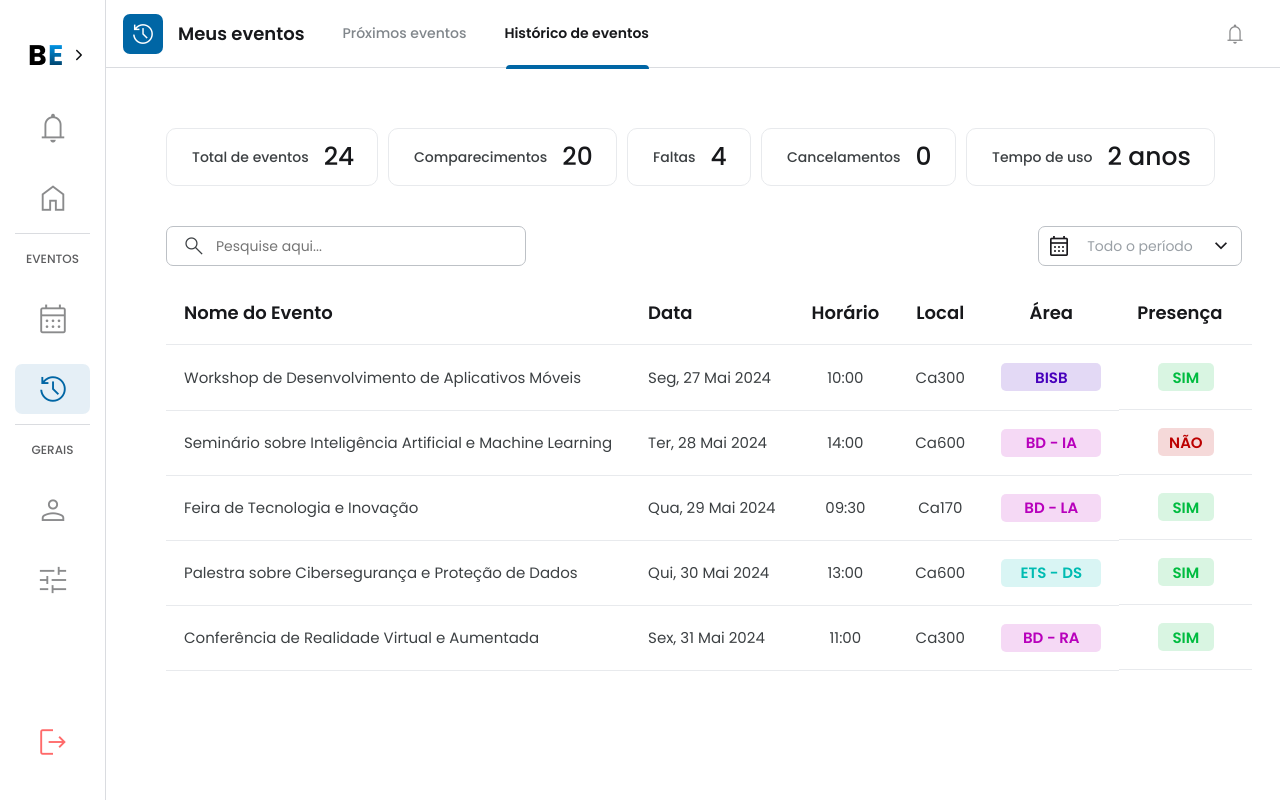
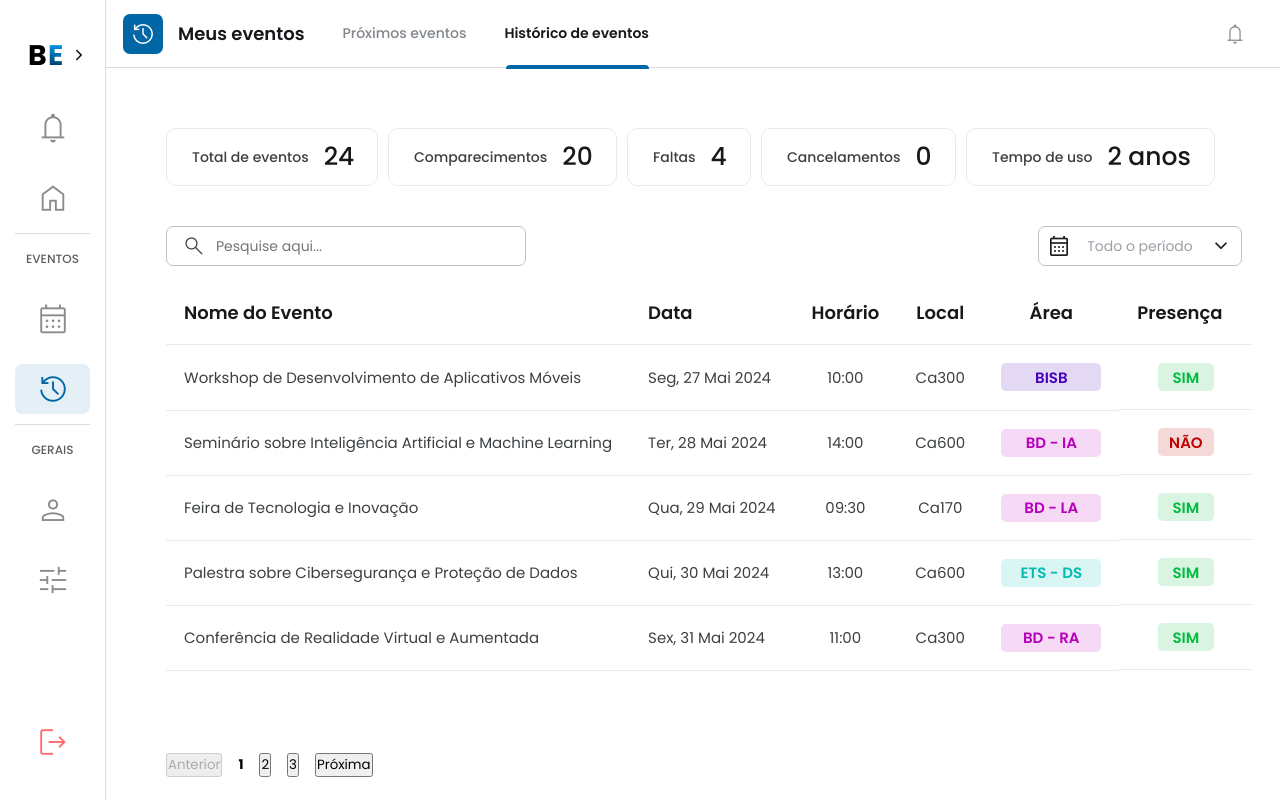
Before and after one commit to EsyProject/EsyFrontend, a React (Vite) app: page /Historic in a window 1280 px wide. Built offline with nearby package versions, Linux system fonts and the light colour scheme.

Commit message:
feat: create a new component for pagination

```diff
--- /dev/null
+++ b/src/components/Pagination/Pagination.css
@@ -0,0 +1,18 @@
+.pagination {
+  display: flex;
+  list-style: none;
+}
+
+.pagination li + li {
+  margin-left: 1rem;
+}
+
+.pagination__item--active {
+  background: none;
+  font-weight: bold;
+  border: none;
+}
+
+.pagination__item--active:focus {
+  outline: none;
+}
--- /dev/null
+++ b/src/components/Pagination/Pagination.jsx
@@ -0,0 +1,65 @@
+import PropTypes from "prop-types";
+import "./Pagination.css";
+
+const Pagination = ({ limit, total, offset, setOffset }) => {
+  const MAX_ITEMS = 9; // Maximum items displayed in pagination
+  const MAX_LEFT = (MAX_ITEMS - 1) / 2; // Maximum items to the left of the current item
+
+  // Calculation of the current page
+  const current = offset ? offset / limit + 1 : 1;
+
+  // Calculation of the total number of pages
+  const pages = Math.ceil(total / limit);
+
+  // Calculation of the index of the first item to be displayed in the page
+  const maxFirst = Math.max(pages - (MAX_ITEMS - 1), 1);
+  const first = Math.min(Math.max(current - MAX_LEFT, 1), maxFirst);
+
+  // Function to handle page change
+  const onPageChange = (page) => {
+    setOffset((page - 1) * limit);
+  };
+
+  return (
+    <ul className="pagination">
+      <li>
+        <button
+          onClick={() => onPageChange(current - 1)}
+          disabled={current === 1}
+        >
+          Anterior
+        </button>
+      </li>
+      {Array.from(
+        { length: Math.min(MAX_ITEMS, pages) },
+        (_, index) => index + first
+      ).map((page) => (
+        <li key={page}>
+          <button
+            onClick={() => onPageChange(page)}
+            className={page === current ? "pagination__item--active" : ""}
+          >
+            {page}
+          </button>
+        </li>
+      ))}
+      <li>
+        <button
+          onClick={() => onPageChange(current + 1)}
+          disabled={current === pages}
+        >
+          Próxima
+        </button>
+      </li>
+    </ul>
+  );
+};
+
+Pagination.propTypes = {
+  limit: PropTypes.number.isRequired,
+  total: PropTypes.number.isRequired,
+  offset: PropTypes.number.isRequired,
+  setOffset: PropTypes.func.isRequired,
+};
+
+export default Pagination;
--- a/src/components/Searchbar/data/index.jsx
+++ b/src/components/Searchbar/data/index.jsx
@@ -39,13 +39,13 @@ const eventsList = [
     area: "BD - RA",
     presence: "SIM"
   },
-    /*
+
   {
     name: "Hackathon de Inteligência Artificial",
     date: "Seg, 03 Jun 2024",
     time: "08:00",
     local: "Centro de Inovação",
-    area: "TI",
+    area: "BISB",
     presence: "SIM"
   },
   {
@@ -53,7 +53,7 @@ const eventsList = [
     date: "Ter, 04 Jun 2024",
     time: "10:30",
     local: "Sala de Treinamento",
-    area: "Design",
+    area: "ETS - DS",
     presence: "SIM"
   },
   {
@@ -61,7 +61,7 @@ const eventsList = [
     date: "Qua, 05 Jun 2024",
     time: "09:00",
     local: "Salão Nobre",
-    area: "Big date",
+    area: "BD - LA",
     presence: "SIM"
   },
   {
@@ -69,7 +69,7 @@ const eventsList = [
     date: "Qui, 06 Jun 2024",
     time: "15:00",
     local: "Sala 103",
-    area: "Programação",
+    area: "ETS - DS",
     presence: "NÃO"
   },
   {
@@ -77,9 +77,90 @@ const eventsList = [
     date: "Sex, 07 Jun 2024",
     time: "12:30",
     local: "Auditório Central",
-    area: "Segurança da Informação",
+    area: "BISB",
     presence: "SIM"
-  } */
+  },
+  {
+    name: "Workshop de Desenvolvimento de Aplicativos Móveis",
+    date: "Seg, 27 Mai 2024",
+    time: "10:00",
+    local: "Ca300",
+    area: "BISB",
+    presence: "SIM"
+  },
+  {
+    name: "Seminário sobre Inteligência Artificial e Machine Learning",
+    date: "Ter, 28 Mai 2024",
+    time: "14:00",
+    local: "Ca600",
+    area: "BD - IA",
+    presence: "NÃO"
+  },
+  {
+    name: "Feira de Tecnologia e Inovação",
+    date: "Qua, 29 Mai 2024",
+    time: "09:30",
+    local: "Ca170",
+    area: "BD - LA",
+    presence: "SIM"
+  },
+  {
+    name: "Palestra sobre Cibersegurança e Proteção de Dados",
+    date: "Qui, 30 Mai 2024",
+    time: "13:00",
+    local: "Ca600",
+    area: "ETS - DS",
+    presence: "SIM"
+  },
+  {
+    name: "Conferência de Realidade Virtual e Aumentada",
+    date: "Sex, 31 Mai 2024",
+    time: "11:00",
+    local: "Ca300",
+    area: "BD - RA",
+    presence: "SIM"
+  },
+/*
+  {
+    name: "Hackathon de Inteligência Artificial",
+    date: "Seg, 03 Jun 2024",
+    time: "08:00",
+    local: "Centro de Inovação",
+    area: "BISB",
+    presence: "SIM"
+  },
+  {
+    name: "Workshop de UX Design",
+    date: "Ter, 04 Jun 2024",
+    time: "10:30",
+    local: "Sala de Treinamento",
+    area: "ETS - DS",
+    presence: "SIM"
+  },
+  {
+    name: "Congresso de Big date",
+    date: "Qua, 05 Jun 2024",
+    time: "09:00",
+    local: "Salão Nobre",
+    area: "BD - LA",
+    presence: "SIM"
+  },
+  {
+    name: "Curso de Python para Iniciantes",
+    date: "Qui, 06 Jun 2024",
+    time: "15:00",
+    local: "Sala 103",
+    area: "ETS - DS",
+    presence: "NÃO"
+  },
+  {
+    name: "Conferência de Cibersegurança",
+    date: "Sex, 07 Jun 2024",
+    time: "12:30",
+    local: "Auditório Central",
+    area: "BISB",
+    presence: "SIM"
+  }  */
 ];
 
 export default eventsList;
--- a/src/pages/Historic/Historic.jsx
+++ b/src/pages/Historic/Historic.jsx
@@ -1,10 +1,11 @@
-import { useState } from "react";
+import { useState, useEffect } from "react";
 import {
   Sidebar,
   Navbar,
   Searchbar,
   MSelect,
   EventTable,
+  Pagination,
 } from "../../pages/index";
 import eventsList from "../../components/Searchbar/data";
 import "./Historic.css";
@@ -13,6 +14,8 @@ const Historic = () => {
   const [sidebarOpen, setSidebarOpen] = useState(false);
   const [selectedOption, setSelectedOption] = useState(null);
   const [searchValue, setSearchValue] = useState("");
+  const [offset, setOffset] = useState(0);
+  const [totalEvents, setTotalEvents] = useState(0);
 
   const toggleSidebar = () => {
     setSidebarOpen(!sidebarOpen);
@@ -29,6 +32,11 @@ const Historic = () => {
   const filteredEvents = eventsList.filter((event) =>
     event.name.toLowerCase().includes(searchLowerCase)
   );
+
+  // updates the totalEvents state
+  useEffect(() => {
+    setTotalEvents(filteredEvents.length);
+  }, [filteredEvents]);
 
   return (
     <div className={`historic-container ${sidebarOpen ? "sidebar-open" : ""}`}>
@@ -90,7 +98,14 @@ const Historic = () => {
           />
         </div>
 
-        <EventTable events={filteredEvents} />
+        <EventTable events={filteredEvents.slice(offset, offset + 5)} />
+
+        <Pagination
+          limit={5}
+          total={totalEvents}
+          offset={offset}
+          setOffset={setOffset}
+        />
       </div>
     </div>
   );
--- a/src/pages/index.js
+++ b/src/pages/index.js
@@ -15,6 +15,7 @@ import Navbar from "../components/Navbar/Navbar";
 import Searchbar from "../components/Searchbar/Searchbar";
 import MSelect from "../components/MSelect/MSelect";
 import EventTable from "../components/EventTable/EventTable";
+import Pagination from "../components/Pagination/Pagination";
 
 import ImageLogin from "../assets/img-login.png";
 import ImageRegisterBack from "../assets/img-register.png";
@@ -40,6 +41,7 @@ export {
   SidebarIcon,
   Navbar,
   EventTable,
+  Pagination,
   ImageLogin,
   ImageRegisterBack,
   LogoEsy,
```
